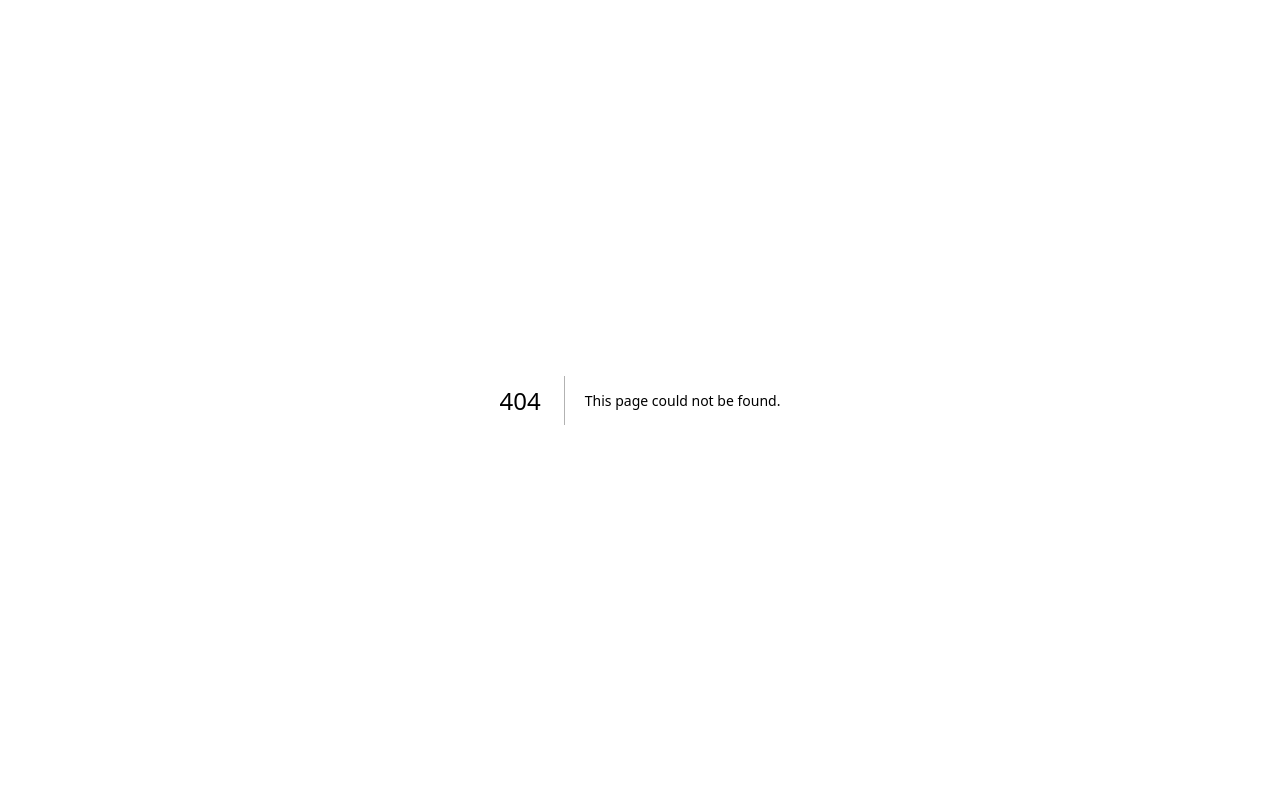
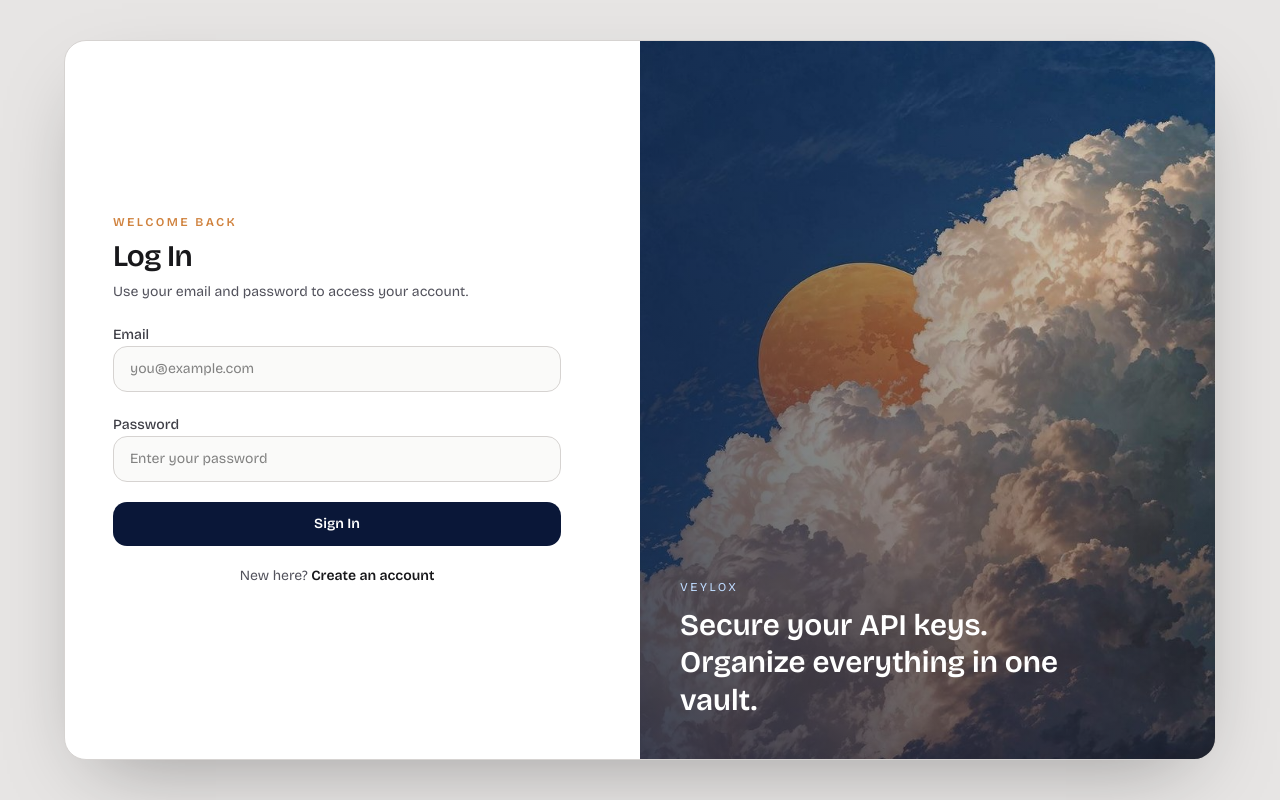
Before and after one commit to Saanvi019/Veylox, a Next.js app in the folder client/: page /login in a window 1280 px wide. Before the commit this address had no page. Built offline with nearby package versions, Linux system fonts and the light colour scheme.

Commit message:
login and signup pages

```diff
--- /dev/null
+++ b/client/app/(auth)/login/page.tsx
@@ -0,0 +1,141 @@
+"use client";
+
+import Image from "next/image";
+import { useState } from "react";
+import { useRouter } from "next/navigation";
+
+export default function LoginPage() {
+  const router = useRouter();
+
+  const [form, setForm] = useState({
+    email: "",
+    password: "",
+  });
+
+  const handleChange = (e: any) => {
+    setForm({ ...form, [e.target.name]: e.target.value });
+  };
+
+  const handleSubmit = async (e: any) => {
+    e.preventDefault();
+
+    try {
+      const res = await fetch("http://localhost:4000/api/auth/login", {
+        method: "POST",
+        headers: {
+          "Content-Type": "application/json",
+        },
+        body: JSON.stringify(form),
+      });
+
+      const data = await res.json();
+
+      if (res.ok) {
+        localStorage.setItem("token", data.token);
+        alert("Login successful");
+        router.push("/dashboard");
+      } else {
+        alert(data.message || "Login failed");
+      }
+    } catch (err) {
+      console.error(err);
+      alert("Something went wrong");
+    }
+  };
+
+  return (
+   <div className="h-screen bg-stone-200 px-4 md:px-8 flex items-center justify-center overflow-hidden">
+      <main className="mx-auto grid w-full max-w-6xl overflow-hidden rounded-3xl border border-stone-300 bg-white shadow-[0_30px_80px_-30px_rgba(0,0,0,0.35)] h-[90vh] md:grid-cols-2">
+
+        {/* LEFT FORM (same as signup right side) */}
+        <section className="flex items-center p-6 md:p-12">
+          <form onSubmit={handleSubmit} className="w-full max-w-md space-y-5">
+
+            <div>
+              <p className="text-xs font-semibold uppercase tracking-[0.2em] text-[#d0833f]">
+                Welcome Back
+              </p>
+              <h2 className="mt-2 text-3xl font-semibold tracking-tight text-zinc-900">
+                Log In
+              </h2>
+              <p className="mt-2 text-sm text-zinc-600">
+                Use your email and password to access your account.
+              </p>
+            </div>
+
+            {/* EMAIL */}
+            <div className="space-y-2">
+              <label className="text-sm font-medium text-zinc-700">
+                Email
+              </label>
+              <input
+                name="email"
+                type="email"
+                required
+                onChange={handleChange}
+                placeholder="you@example.com"
+                className="w-full rounded-xl border border-stone-300 bg-stone-50 px-4 py-3 text-sm focus:border-[#d0833f] focus:ring-2 focus:ring-[#d0833f]/30 outline-none"
+              />
+            </div>
+
+            {/* PASSWORD */}
+            <div className="space-y-2">
+              <label className="text-sm font-medium text-zinc-700">
+                Password
+              </label>
+              <input
+                name="password"
+                type="password"
+                required
+                onChange={handleChange}
+                placeholder="Enter your password"
+                className="w-full rounded-xl border border-stone-300 bg-stone-50 px-4 py-3 text-sm focus:border-[#d0833f] focus:ring-2 focus:ring-[#d0833f]/30 outline-none"
+              />
+            </div>
+
+            {/* BUTTON */}
+            <button
+              type="submit"
+              className="w-full rounded-xl bg-[#0a1738] px-4 py-3 text-sm font-semibold text-white hover:bg-[#112b69] transition"
+            >
+              Sign In
+            </button>
+
+            {/* SIGNUP REDIRECT */}
+            <p className="text-center text-sm text-zinc-600">
+              New here?{" "}
+              <a
+                href="/signup"
+                className="font-semibold text-zinc-900 hover:text-[#d0833f]"
+              >
+                Create an account
+              </a>
+            </p>
+
+          </form>
+        </section>
+
+        {/* RIGHT IMAGE (same as signup left side) */}
+        <section className="relative min-h-[300px] md:min-h-full">
+          <Image
+            src="/signup.jpg"
+            alt="Veylox secure vault"
+            fill
+            priority
+            className="object-cover object-[50%_78%]"
+          />
+          <div className="absolute inset-0 bg-gradient-to-tr from-[#0a1738]/80 via-[#0a1738]/40 to-transparent" />
+          <div className="absolute bottom-6 left-6 max-w-sm text-white md:bottom-10 md:left-10">
+            <p className="text-xs uppercase tracking-[0.2em] text-blue-200">
+              Veylox
+            </p>
+            <h1 className="mt-3 text-2xl font-semibold leading-tight md:text-3xl">
+              Secure your API keys. Organize everything in one vault.
+            </h1>
+          </div>
+        </section>
+
+      </main>
+    </div>
+  );
+}
--- /dev/null
+++ b/client/app/(auth)/signup/page.tsx
@@ -0,0 +1,114 @@
+"use client";
+
+import Image from "next/image";
+import Link from "next/link"; // ✅ added
+import { useState } from "react";
+import { useRouter } from "next/navigation";
+
+export default function SignupPage() {
+  const router = useRouter();
+
+  const [form, setForm] = useState({
+    name: "",
+    email: "",
+    password: "",
+  });
+
+  const handleChange = (e: any) => {
+    setForm({ ...form, [e.target.name]: e.target.value });
+  };
+
+  const handleSubmit = async (e: any) => {
+    e.preventDefault();
+
+    try {
+      const res = await fetch("http://localhost:4000/api/auth/signup", {
+        method: "POST",
+        headers: {
+          "Content-Type": "application/json",
+        },
+        body: JSON.stringify(form),
+      });
+
+      const data = await res.json();
+
+      if (res.ok) {
+        alert("Account created successfully");
+        router.push("/login"); // ✅ correct
+      } else {
+        alert(data.message || "Signup failed");
+      }
+    } catch (err) {
+      console.error(err);
+      alert("Something went wrong");
+    }
+  };
+
+  return (
+    <div className="h-screen bg-stone-200 px-4 md:px-8 flex items-center justify-center overflow-hidden">
+      <main className="mx-auto grid w-full max-w-6xl overflow-hidden rounded-3xl border border-stone-300 bg-white shadow-[0_30px_80px_-30px_rgba(0,0,0,0.35)] h-[90vh] md:grid-cols-2">
+
+        {/* LEFT IMAGE (unchanged) */}
+        <section className="relative min-h-[300px] md:min-h-full">
+          <Image
+            src="/signup.jpg"
+            alt="Veylox secure vault"
+            fill
+            priority
+            className="object-cover object-[50%_78%]"
+          />
+          <div className="absolute inset-0 bg-gradient-to-tr from-[#0a1738]/80 via-[#0a1738]/40 to-transparent" />
+          <div className="absolute bottom-6 left-6 max-w-sm text-white md:bottom-10 md:left-10">
+            <p className="text-xs uppercase tracking-[0.2em] text-blue-200">
+              Veylox
+            </p>
+            <h1 className="mt-3 text-2xl font-semibold leading-tight md:text-3xl">
+              Secure your API keys. Organize everything in one vault.
+            </h1>
+          </div>
+        </section>
+
+        {/* RIGHT FORM (unchanged layout) */}
+        <section className="flex items-center p-6 md:p-12">
+          <form onSubmit={handleSubmit} className="w-full max-w-md space-y-5">
+
+            <div>
+              <p className="text-xs font-semibold uppercase tracking-[0.2em] text-[#d0833f]">
+                Get Started
+              </p>
+              <h2 className="mt-2 text-3xl font-semibold tracking-tight text-zinc-900">
+                Create Account
+              </h2>
+              <p className="mt-2 text-sm text-zinc-600">
+                Start managing your API keys securely with Veylox.
+              </p>
+            </div>
+
+            {/* NAME */}
+            <input name="name" onChange={handleChange} placeholder="Your name" className="input" />
+
+            {/* EMAIL */}
+            <input name="email" onChange={handleChange} placeholder="you@example.com" className="input" />
+
+            {/* PASSWORD */}
+            <input name="password" type="password" onChange={handleChange} placeholder="Create a password" className="input" />
+
+            <button className="btn">Create Account</button>
+
+            <p className="text-center text-sm text-zinc-600">
+              Already have an account?{" "}
+              <Link
+                href="/login"
+                className="font-semibold text-zinc-900 hover:text-[#d0833f]"
+              >
+                Log in
+              </Link>
+            </p>
+
+          </form>
+        </section>
+
+      </main>
+    </div>
+  );
+}
--- a/client/app/globals.css
+++ b/client/app/globals.css
@@ -309,3 +309,20 @@ body {
   bottom:-60px;
   right: 6rem;
 }
+
+.input {
+  width: 100%;
+  padding: 12px;
+  border-radius: 12px;
+  border: 1px solid #ddd;
+  outline: none;
+}
+
+.btn {
+  width: 100%;
+  padding: 12px;
+  border-radius: 12px;
+  background: #0a1738;
+  color: white;
+  font-weight: 600;
+}
--- a/client/package.json
+++ b/client/package.json
@@ -11,6 +11,7 @@
   "dependencies": {
     "class-variance-authority": "^0.7.1",
     "clsx": "^2.1.1",
+    "framer-motion": "^12.38.0",
     "lucide-react": "^0.577.0",
     "motion": "^12.36.0",
     "next": "16.1.6",
```
Also changed, not shown: client/public/signup.jpg (added), 1 other file (tests, documents, lock files or other folders).
